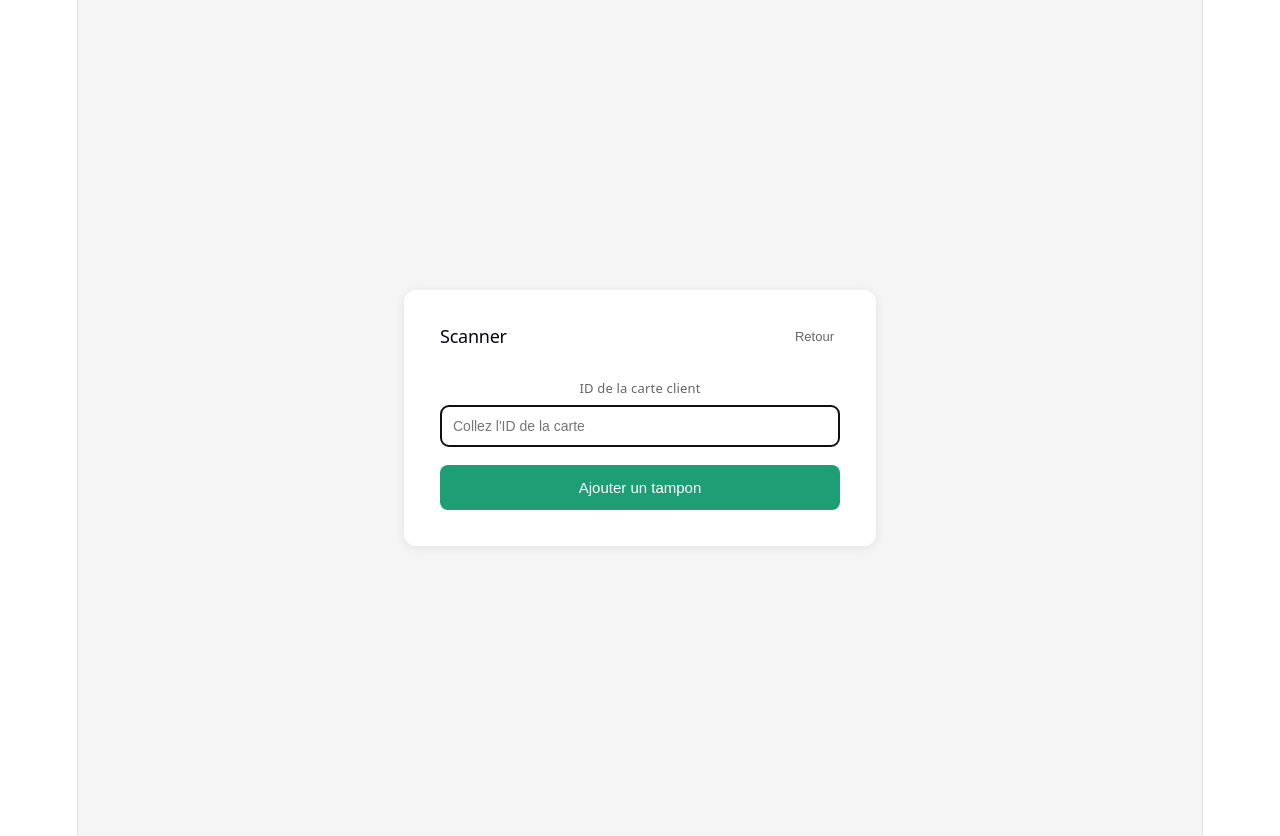
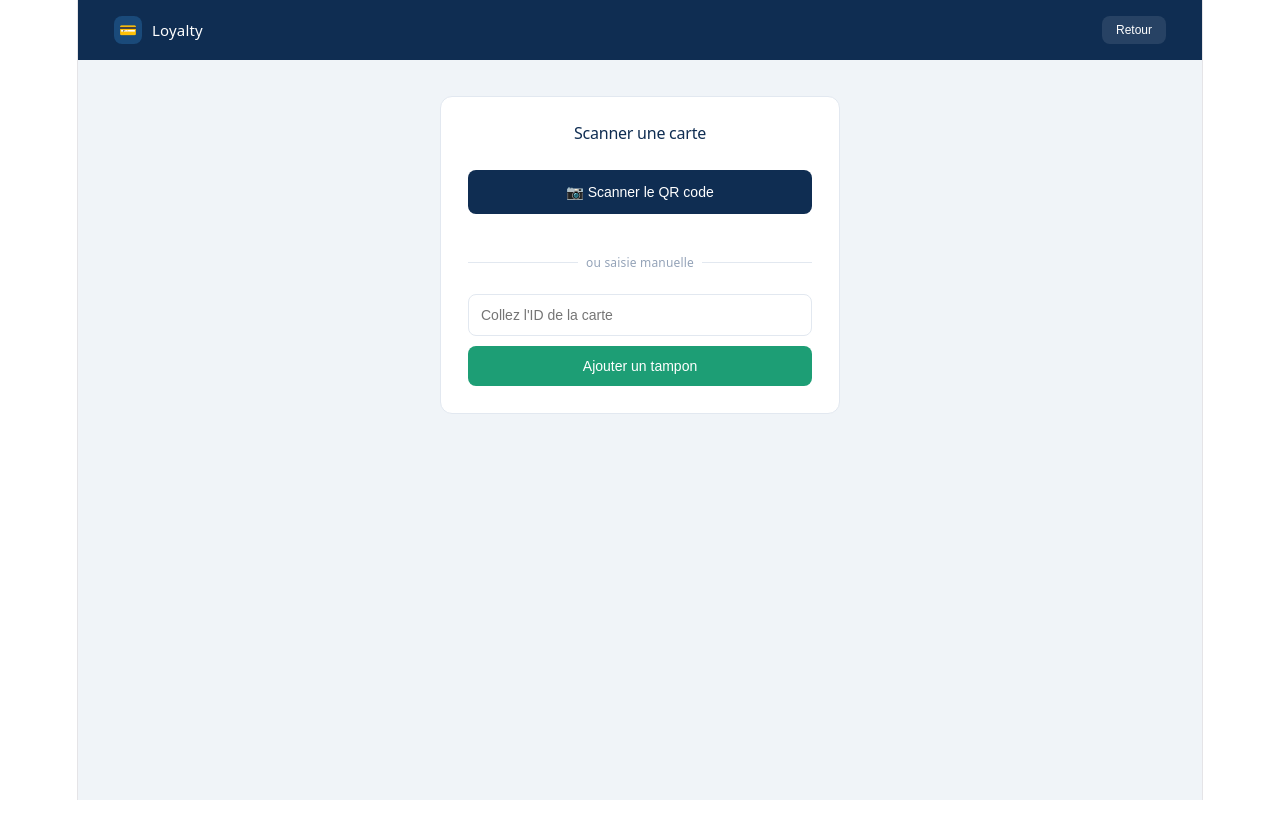
Before and after one commit to Vict0r-2000/loyalty-dashboard, a React (Vite) app: page /scan in a window 1280 px wide. After the commit the page ends 800 px from the top, so only its background shows below. Built offline with nearby package versions, Linux system fonts and the light colour scheme; sample sign-in values are in the browser's storage.

Commit message:
scanner QR + page carte client

```diff
--- a/package.json
+++ b/package.json
@@ -11,6 +11,7 @@
   },
   "dependencies": {
     "axios": "^1.13.6",
+    "html5-qrcode": "^2.3.8",
     "react": "^19.2.4",
     "react-dom": "^19.2.4",
     "react-router-dom": "^7.13.1"
--- a/src/App.tsx
+++ b/src/App.tsx
@@ -4,6 +4,7 @@ import Dashboard from './pages/Dashboard'
 import Scan from './pages/Scan'
 import Register from './pages/Register'
 import Profile from './pages/Profile'
+import CardView from './pages/CardView'
 
 interface PrivateRouteProps {
   children: React.ReactNode
@@ -22,6 +23,7 @@ export default function App() {
       <Routes>
         <Route path="/login" element={<Login />} />
         <Route path="/register/:programId" element={<Register />} />
+        <Route path="/card/:cardId" element={<CardView />} />
         <Route path="/dashboard" element={<PrivateRoute><Dashboard /></PrivateRoute>} />
         <Route path="/scan" element={<PrivateRoute><Scan /></PrivateRoute>} />
         <Route path="/profile" element={<PrivateRoute><Profile /></PrivateRoute>} />
--- /dev/null
+++ b/src/pages/CardView.tsx
@@ -0,0 +1,120 @@
+import { useState, useEffect } from 'react'
+import { useParams } from 'react-router-dom'
+import QRCode from 'qrcode'
+import api from '../services/api'
+
+interface CardData {
+  id: string
+  balance: number
+  program: {
+    name: string
+    type: string
+    color: string
+    emoji: string
+    config: { total?: number; reward?: string }
+    business: { name: string }
+  }
+  customer: {
+    email: string
+  }
+}
+
+export default function CardView() {
+  const { cardId } = useParams()
+  const [card, setCard] = useState<CardData | null>(null)
+  const [qrUrl, setQrUrl] = useState('')
+  const [error, setError] = useState('')
+
+  useEffect(() => {
+    loadCard()
+  // eslint-disable-next-line react-hooks/exhaustive-deps
+  }, [])
+
+  const loadCard = async () => {
+    try {
+      const res = await api.get(`/cards/${cardId}`)
+      setCard(res.data.card)
+      const url = await QRCode.toDataURL(cardId!, {
+        width: 200,
+        margin: 2,
+        color: { dark: '#0f2d52', light: '#ffffff' }
+      })
+      setQrUrl(url)
+    } catch {
+      setError('Carte introuvable')
+    }
+  }
+
+  if (error) {
+    return (
+      <div style={{ minHeight: '100vh', background: '#f0f4f8', display: 'flex', alignItems: 'center', justifyContent: 'center' }}>
+        <div style={{ background: 'white', padding: '2rem', borderRadius: '12px', textAlign: 'center' }}>
+          <div style={{ fontSize: '48px', marginBottom: '1rem' }}>❌</div>
+          <div style={{ fontSize: '14px', color: '#64748b' }}>Carte introuvable</div>
+        </div>
+      </div>
+    )
+  }
+
+  if (!card) {
+    return (
+      <div style={{ minHeight: '100vh', background: '#f0f4f8', display: 'flex', alignItems: 'center', justifyContent: 'center' }}>
+        <div style={{ fontSize: '14px', color: '#64748b' }}>Chargement...</div>
+      </div>
+    )
+  }
+
+  const total = card.program.config.total || 9
+  const reward = card.program.config.reward || ''
+  const color = card.program.color || '#1a1035'
+  const emoji = card.program.emoji || '⭐'
+
+  return (
+    <div style={{ minHeight: '100vh', background: '#f0f4f8', display: 'flex', flexDirection: 'column', alignItems: 'center', padding: '2rem 1rem' }}>
+
+      {/* Carte wallet */}
+      <div style={{ background: color, borderRadius: '20px', padding: '24px', width: '100%', maxWidth: '340px', color: 'white', position: 'relative', overflow: 'hidden', marginBottom: '1.5rem' }}>
+        <div style={{ position: 'absolute', top: 0, left: 0, right: 0, bottom: 0, fontSize: '28px', lineHeight: '1.4', opacity: .07, wordBreak: 'break-all', padding: '8px', pointerEvents: 'none' }}>
+          {emoji.repeat(50)}
+        </div>
+        <div style={{ position: 'relative', zIndex: 1 }}>
+          <div style={{ fontSize: '11px', opacity: .6, letterSpacing: '.1em', textTransform: 'uppercase', marginBottom: '4px' }}>{card.program.business.name}</div>
+          <div style={{ fontSize: '18px', fontWeight: '500', marginBottom: '20px' }}>{card.program.name}</div>
+
+          {card.program.type === 'STAMP' ? (
+            <div style={{ display: 'grid', gridTemplateColumns: `repeat(${Math.min(total, 5)}, 1fr)`, gap: '8px', marginBottom: '16px' }}>
+              {Array.from({ length: total }).map((_, i) => (
+                <div key={i} style={{ aspectRatio: '1', borderRadius: '50%', background: i < card.balance ? 'rgba(255,255,255,0.3)' : 'rgba(255,255,255,0.08)', border: i < card.balance ? 'none' : '1.5px dashed rgba(255,255,255,0.2)', display: 'flex', alignItems: 'center', justifyContent: 'center', fontSize: '14px' }}>
+                  {i === total - 1 ? '🎁' : i < card.balance ? emoji : ''}
+                </div>
+              ))}
+            </div>
+          ) : (
+            <div style={{ marginBottom: '16px' }}>
+              <div style={{ fontSize: '32px', fontWeight: '600', letterSpacing: '-1px' }}>{card.balance}</div>
+              <div style={{ fontSize: '11px', opacity: .5 }}>points accumulés</div>
+              <div style={{ background: 'rgba(255,255,255,0.15)', borderRadius: '99px', height: '4px', marginTop: '8px' }}>
+                <div style={{ width: `${Math.min((card.balance / total) * 100, 100)}%`, height: '100%', borderRadius: '99px', background: 'rgba(255,255,255,0.6)' }}></div>
+              </div>
+            </div>
+          )}
+
+          <div style={{ display: 'flex', justifyContent: 'space-between', alignItems: 'center', fontSize: '11px', opacity: .6 }}>
+            <span>{card.balance} / {total} — {reward}</span>
+            <span>{card.customer.email}</span>
+          </div>
+        </div>
+      </div>
+
+      {/* QR Code */}
+      <div style={{ background: 'white', borderRadius: '16px', padding: '1.5rem', textAlign: 'center', width: '100%', maxWidth: '340px', border: '0.5px solid #e2e8f0' }}>
+        <div style={{ fontSize: '13px', color: '#64748b', marginBottom: '1rem' }}>
+          Montrez ce QR code en caisse pour obtenir votre tampon
+        </div>
+        {qrUrl && <img src={qrUrl} alt="QR Code" style={{ width: '180px', height: '180px', borderRadius: '8px' }} />}
+        <div style={{ marginTop: '12px', fontSize: '11px', color: '#94a3b8', fontFamily: 'monospace' }}>{cardId}</div>
+      </div>
+
+    </div>
+  )
+}
--- a/src/pages/Scan.tsx
+++ b/src/pages/Scan.tsx
@@ -1,56 +1,132 @@
-import { useState } from 'react'
+import { useState, useEffect, useRef } from 'react'
 import { useNavigate } from 'react-router-dom'
+import { Html5Qrcode } from 'html5-qrcode'
 import api from '../services/api'
 
 export default function Scan() {
   const [cardId, setCardId] = useState('')
+  const [scanning, setScanning] = useState(false)
   const [result, setResult] = useState<null | { message: string; balance: number; total: number; rewardUnlocked: boolean }>(null)
   const [loading, setLoading] = useState(false)
+  const [error, setError] = useState('')
   const navigate = useNavigate()
+  const scannerRef = useRef<Html5Qrcode | null>(null)
 
-  const handleScan = async (e: React.FormEvent) => {
-    e.preventDefault()
+  useEffect(() => {
+    return () => {
+      if (scannerRef.current) {
+        scannerRef.current.stop().catch(() => {})
+      }
+    }
+  }, [])
+
+  const startScanner = async () => {
+    setError('')
+    setScanning(true)
+    try {
+      const scanner = new Html5Qrcode('qr-reader')
+      scannerRef.current = scanner
+      await scanner.start(
+        { facingMode: 'environment' },
+        { fps: 10, qrbox: { width: 250, height: 250 } },
+        async (decodedText) => {
+          await scanner.stop()
+          setScanning(false)
+          setCardId(decodedText)
+          await doScan(decodedText)
+        },
+        () => {}
+      )
+    } catch {
+      setScanning(false)
+      setError('Impossible d\'accéder à la caméra. Utilisez la saisie manuelle.')
+    }
+  }
+
+  const stopScanner = async () => {
+    if (scannerRef.current) {
+      await scannerRef.current.stop().catch(() => {})
+    }
+    setScanning(false)
+  }
+
+  const doScan = async (id: string) => {
     setLoading(true)
     setResult(null)
     try {
-      const res = await api.post('/cards/scan', { cardId, amount: 1 })
+      const res = await api.post('/cards/scan', { cardId: id, amount: 1 })
       setResult(res.data)
       setCardId('')
     } catch {
-      alert('Carte introuvable')
+      setError('Carte introuvable ou erreur serveur')
     } finally {
       setLoading(false)
     }
   }
 
+  const handleManualScan = async (e: React.FormEvent) => {
+    e.preventDefault()
+    await doScan(cardId)
+  }
+
   return (
-    <div style={{ minHeight: '100vh', background: '#f5f5f5', display: 'flex', flexDirection: 'column', alignItems: 'center', justifyContent: 'center', padding: '1rem' }}>
-      <div style={{ background: 'white', padding: '2rem', borderRadius: '12px', width: '100%', maxWidth: '400px', boxShadow: '0 2px 12px rgba(0,0,0,0.08)' }}>
-        <div style={{ display: 'flex', justifyContent: 'space-between', alignItems: 'center', marginBottom: '1.5rem' }}>
-          <h2 style={{ margin: 0, fontSize: '18px' }}>Scanner</h2>
-          <button onClick={() => navigate('/dashboard')} style={{ background: 'transparent', border: 'none', color: '#666', cursor: 'pointer', fontSize: '13px' }}>
+    <div style={{ minHeight: '100vh', background: '#f0f4f8' }}>
+      <div style={{ background: '#0f2d52', padding: '0 2rem', display: 'flex', justifyContent: 'space-between', alignItems: 'center', height: '60px' }}>
+        <div style={{ display: 'flex', alignItems: 'center', gap: '10px' }}>
+          <div style={{ width: '28px', height: '28px', background: '#1a4a7a', borderRadius: '8px', display: 'flex', alignItems: 'center', justifyContent: 'center', fontSize: '14px' }}>💳</div>
+          <span style={{ color: 'white', fontWeight: '500', fontSize: '15px' }}>Loyalty</span>
+        </div>
+        <button onClick={() => { stopScanner(); navigate('/dashboard') }} style={{ padding: '7px 14px', background: 'rgba(255,255,255,0.1)', color: 'white', border: 'none', borderRadius: '8px', fontSize: '12px', cursor: 'pointer' }}>
           Retour
         </button>
       </div>
 
-        <form onSubmit={handleScan}>
+      <div style={{ maxWidth: '400px', margin: '2rem auto', padding: '0 1rem' }}>
+        <div style={{ background: 'white', borderRadius: '12px', padding: '1.5rem', border: '0.5px solid #e2e8f0' }}>
+          <h2 style={{ margin: '0 0 1.5rem', fontSize: '16px', color: '#0f2d52', fontWeight: '500' }}>Scanner une carte</h2>
+
+          {error && (
+            <div style={{ background: '#fff0f0', color: '#c0392b', padding: '10px', borderRadius: '8px', marginBottom: '1rem', fontSize: '13px' }}>
+              {error}
+            </div>
+          )}
+
+          {!scanning && !result && (
+            <button
+              onClick={startScanner}
+              style={{ width: '100%', padding: '14px', background: '#0f2d52', color: 'white', border: 'none', borderRadius: '8px', fontSize: '14px', cursor: 'pointer', marginBottom: '1rem', fontWeight: '500' }}
+            >
+              📷 Scanner le QR code
+            </button>
+          )}
+
+          {scanning && (
             <div style={{ marginBottom: '1rem' }}>
-            <label style={{ fontSize: '13px', color: '#666', display: 'block', marginBottom: '4px' }}>
-              ID de la carte client
-            </label>
+              <div id="qr-reader" style={{ width: '100%', borderRadius: '8px', overflow: 'hidden' }}></div>
+              <button onClick={stopScanner} style={{ width: '100%', padding: '10px', background: '#f0f4f8', color: '#0f2d52', border: 'none', borderRadius: '8px', fontSize: '13px', cursor: 'pointer', marginTop: '8px' }}>
+                Annuler
+              </button>
+            </div>
+          )}
+
+          <div style={{ display: 'flex', alignItems: 'center', gap: '8px', margin: '1rem 0' }}>
+            <div style={{ flex: 1, height: '1px', background: '#e2e8f0' }}></div>
+            <span style={{ fontSize: '12px', color: '#94a3b8' }}>ou saisie manuelle</span>
+            <div style={{ flex: 1, height: '1px', background: '#e2e8f0' }}></div>
+          </div>
+
+          <form onSubmit={handleManualScan}>
             <input
               value={cardId}
               onChange={e => setCardId(e.target.value)}
               placeholder="Collez l'ID de la carte"
-              style={{ width: '100%', padding: '12px', borderRadius: '8px', border: '1px solid #ddd', fontSize: '14px', boxSizing: 'border-box' }}
+              style={{ width: '100%', padding: '12px', borderRadius: '8px', border: '1px solid #e2e8f0', fontSize: '14px', boxSizing: 'border-box', marginBottom: '10px' }}
               required
-              autoFocus
             />
-          </div>
             <button
               type="submit"
               disabled={loading}
-            style={{ width: '100%', padding: '14px', background: loading ? '#ccc' : '#1D9E75', color: 'white', border: 'none', borderRadius: '8px', fontSize: '15px', cursor: loading ? 'not-allowed' : 'pointer', fontWeight: '500' }}
+              style={{ width: '100%', padding: '12px', background: loading ? '#ccc' : '#1D9E75', color: 'white', border: 'none', borderRadius: '8px', fontSize: '14px', cursor: loading ? 'not-allowed' : 'pointer', fontWeight: '500' }}
             >
               {loading ? 'En cours...' : 'Ajouter un tampon'}
             </button>
@@ -67,13 +143,17 @@ export default function Scan() {
               ) : (
                 <>
                   <div style={{ fontSize: '40px', marginBottom: '8px' }}>✓</div>
-                <div style={{ fontWeight: '500', fontSize: '16px', color: '#534AB7', marginBottom: '4px' }}>Tampon ajouté !</div>
-                <div style={{ fontSize: '13px', color: '#534AB7' }}>{result.balance} / {result.total}</div>
+                  <div style={{ fontWeight: '500', fontSize: '16px', color: '#0f2d52', marginBottom: '4px' }}>Tampon ajouté !</div>
+                  <div style={{ fontSize: '13px', color: '#64748b' }}>{result.balance} / {result.total}</div>
                 </>
               )}
+              <button onClick={() => setResult(null)} style={{ marginTop: '12px', padding: '8px 20px', background: '#0f2d52', color: 'white', border: 'none', borderRadius: '8px', fontSize: '13px', cursor: 'pointer' }}>
+                Scanner suivant
+              </button>
             </div>
           )}
         </div>
       </div>
+    </div>
   )
 }
```
Also changed, not shown: 1 other file (tests, documents, lock files or other folders). Lines whose indentation alone changed are shown as unchanged.
